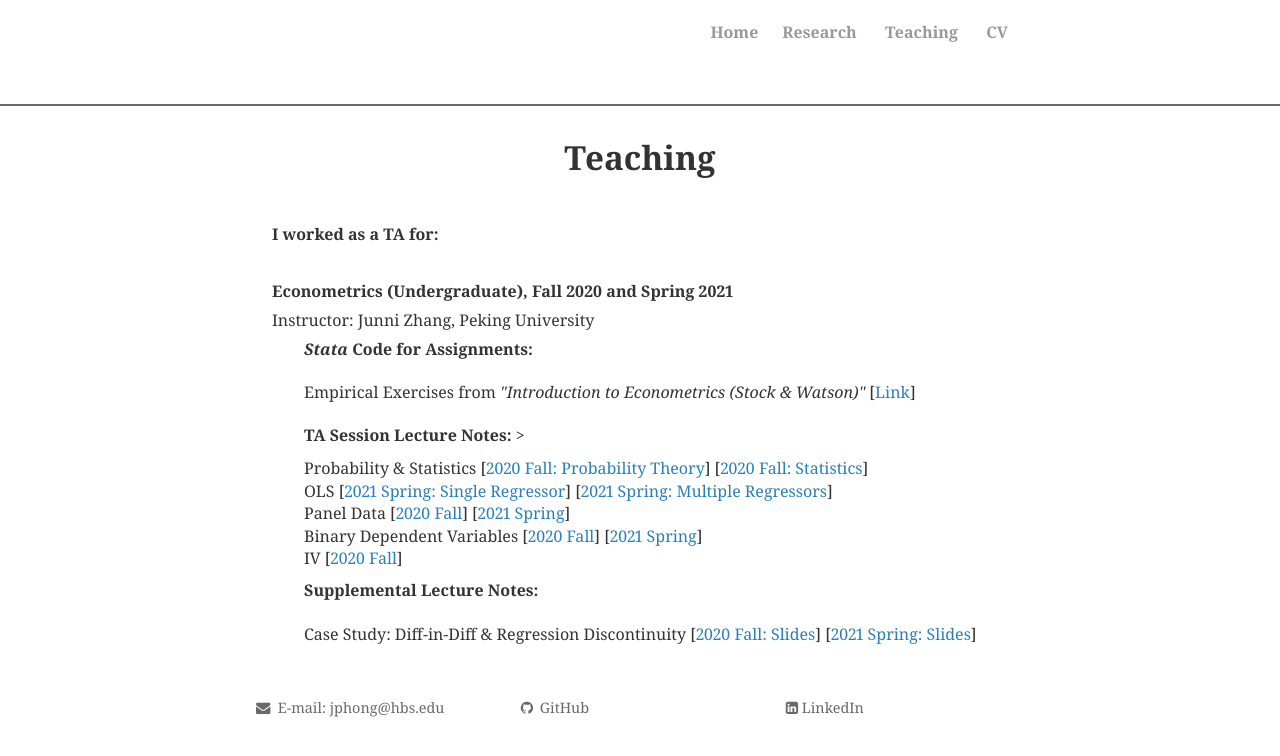
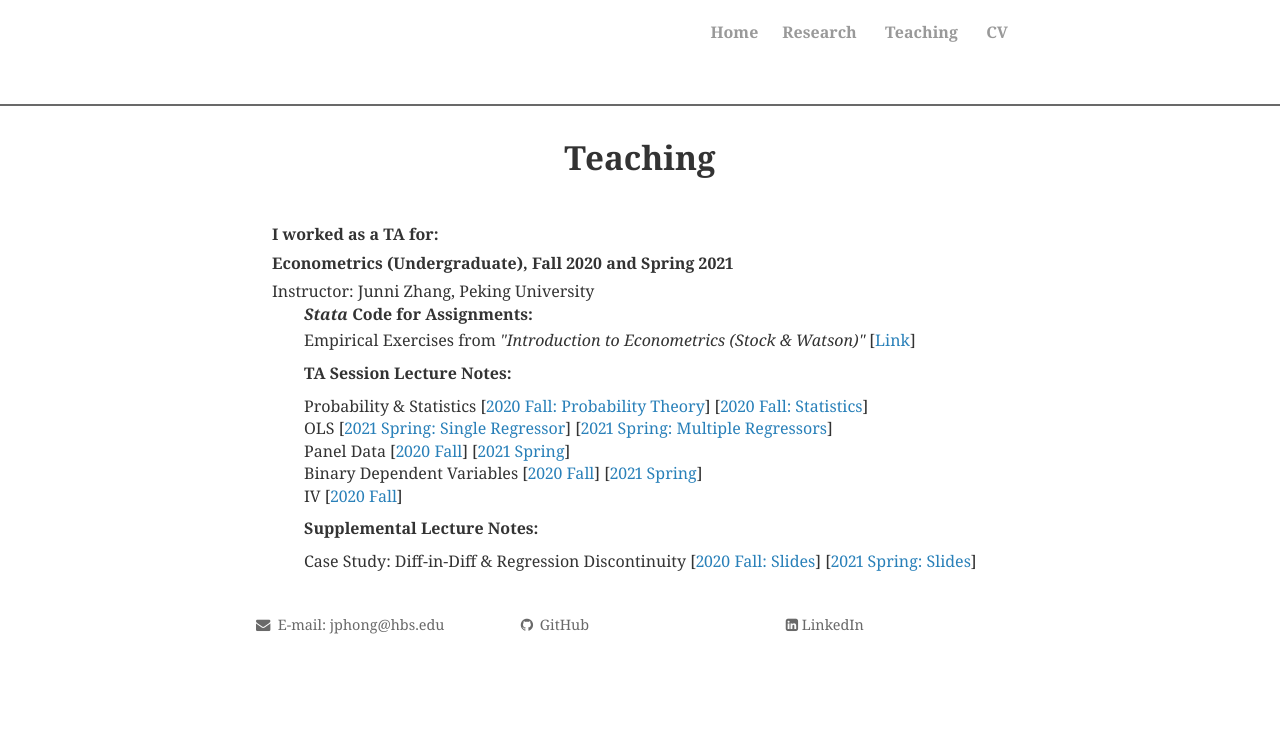
Before and after one commit to JingpengHong/JingpengHong.github.io, a Jekyll site: the page built from teaching.html, in a window 1280 px wide. Shown: the top 756 px of the page. Built offline with Jekyll 4.4.1, drawn with Linux system fonts in a browser that asks for light colours; nearby versions of some CDN libraries; comment, search, counter and statistics services are not loaded; a style sheet for code colours, icons or effects is not loaded.

Commit message:
Update teaching.html

```diff
--- a/teaching.html
+++ b/teaching.html
@@ -5,18 +5,18 @@
 ---
 
 <strong> I worked as a TA for: </strong>
-<br><br>
+<br>
 <strong> Econometrics (Undergraduate), Fall 2020 and Spring 2021 </strong>
 <br>
 Instructor: Junni Zhang, Peking University
 <br>
-<p style="text-align:justify;text-indent:2em;"><b><i>Stata</i> Code for Assignments: </b>
-<p style="text-align:justify;text-indent:2em;">Empirical Exercises from <i>"Introduction to Econometrics (Stock & Watson)" </i> [<a href="https://github.com/JingpengHong/Econometrics_TA.git" >Link</a>]
-<p style="text-align:justify;text-indent:2em;"><b>TA Session Lecture Notes: </b>>
-<p style="text-align:justify;text-indent:2em;;line-height: 50%">Probability & Statistics [<a href="https://www.dropbox.com/s/62at9lfbtq2j41k/Lab1.pdf?dl=0" >2020 Fall: Probability Theory</a>] [<a href="https://www.dropbox.com/s/na318rb2jbj1r1d/Lab_II.pdf?dl=0" >2020 Fall: Statistics</a>]
-<p style="text-indent:2em;;line-height: 50%">OLS [<a href="https://www.dropbox.com/s/wetk8nyfxutmyda/notes_Ch4-5_Jingpeng.pdf?dl=0" >2021 Spring: Single Regressor</a>] [<a href="https://www.dropbox.com/s/nu4obkbv6hf38bu/notes_Ch6-7_Jingpeng.pdf?dl=0" >2021 Spring: Multiple Regressors</a>]
+<p style="text-align:justify;text-indent:2em;line-height: 100%"><b><i>Stata</i> Code for Assignments: </b>
+<p style="text-align:justify;text-indent:2em;line-height: 50%">Empirical Exercises from <i>"Introduction to Econometrics (Stock & Watson)" </i> [<a href="https://github.com/JingpengHong/Econometrics_TA.git" >Link</a>]
+<p style="text-align:justify;text-indent:2em;"><b>TA Session Lecture Notes: </b>
+<p style="text-align:justify;text-indent:2em;line-height: 50%">Probability & Statistics [<a href="https://www.dropbox.com/s/62at9lfbtq2j41k/Lab1.pdf?dl=0" >2020 Fall: Probability Theory</a>] [<a href="https://www.dropbox.com/s/na318rb2jbj1r1d/Lab_II.pdf?dl=0" >2020 Fall: Statistics</a>]
+<p style="text-align:justify;text-indent:2em;line-height: 50%">OLS [<a href="https://www.dropbox.com/s/wetk8nyfxutmyda/notes_Ch4-5_Jingpeng.pdf?dl=0" >2021 Spring: Single Regressor</a>] [<a href="https://www.dropbox.com/s/nu4obkbv6hf38bu/notes_Ch6-7_Jingpeng.pdf?dl=0" >2021 Spring: Multiple Regressors</a>]
 <p style="text-align:justify;text-indent:2em;line-height: 50%">Panel Data [<a href="https://www.dropbox.com/s/jz18c6erfsnwxk8/ch10_PanelData_2020F.pdf?dl=0" >2020 Fall</a>] [<a href="https://www.dropbox.com/s/sl6g4omlj7yep9c/ch10_PanelData_2021S.pdf?dl=0" >2021 Spring</a>]
 <p style="text-align:justify;text-indent:2em;line-height: 50%">Binary Dependent Variables [<a href="https://www.dropbox.com/s/lvm8v72fq9as5bw/ch11_ProbitLogit_2020F.pdf?dl=0" >2020 Fall</a>] [<a href="https://www.dropbox.com/s/nom4nruf9u2fvu2/ch11_ProbitLogit_2021S.pdf?dl=0" >2021 Spring</a>]
 <p style="text-align:justify;text-indent:2em;line-height: 50%"> IV [<a href="https://www.dropbox.com/s/e6pn9alqbfb5wwe/ch12_IV_2020F.pdf?dl=0" >2020 Fall</a>]
 <p style="text-align:justify;text-indent:2em;"> <b>Supplemental Lecture Notes: </b>
-<p style="text-align:justify;text-indent:2em;"> Case Study: Diff-in-Diff & Regression Discontinuity [<a href="https://www.dropbox.com/s/pwx7c901m4fdjsh/SW3e_ch13_slides%20GE%20additional%20RD_DID_Jingpeng%20modified.pdf?dl=0" >2020 Fall: Slides</a>] [<a href="https://www.dropbox.com/s/gkx8poynu8a6tmn/SW3e_ch13_slides%2BGE%2Badditional%2BRD_DID_Jingpeng.pdf?dl=0" >2021 Spring: Slides</a>]
+<p style="text-align:justify;text-indent:2em;line-height: 50%"> Case Study: Diff-in-Diff & Regression Discontinuity [<a href="https://www.dropbox.com/s/pwx7c901m4fdjsh/SW3e_ch13_slides%20GE%20additional%20RD_DID_Jingpeng%20modified.pdf?dl=0" >2020 Fall: Slides</a>] [<a href="https://www.dropbox.com/s/gkx8poynu8a6tmn/SW3e_ch13_slides%2BGE%2Badditional%2BRD_DID_Jingpeng.pdf?dl=0" >2021 Spring: Slides</a>]
```
